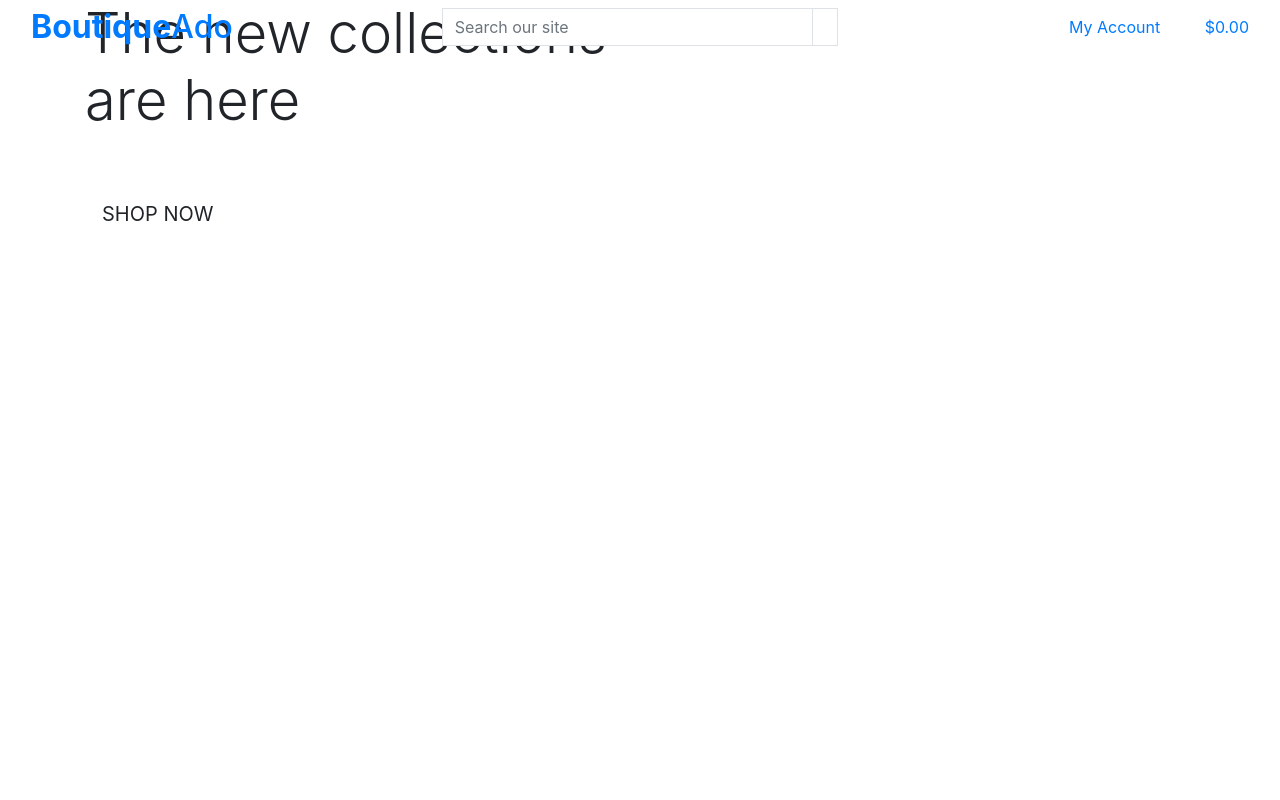
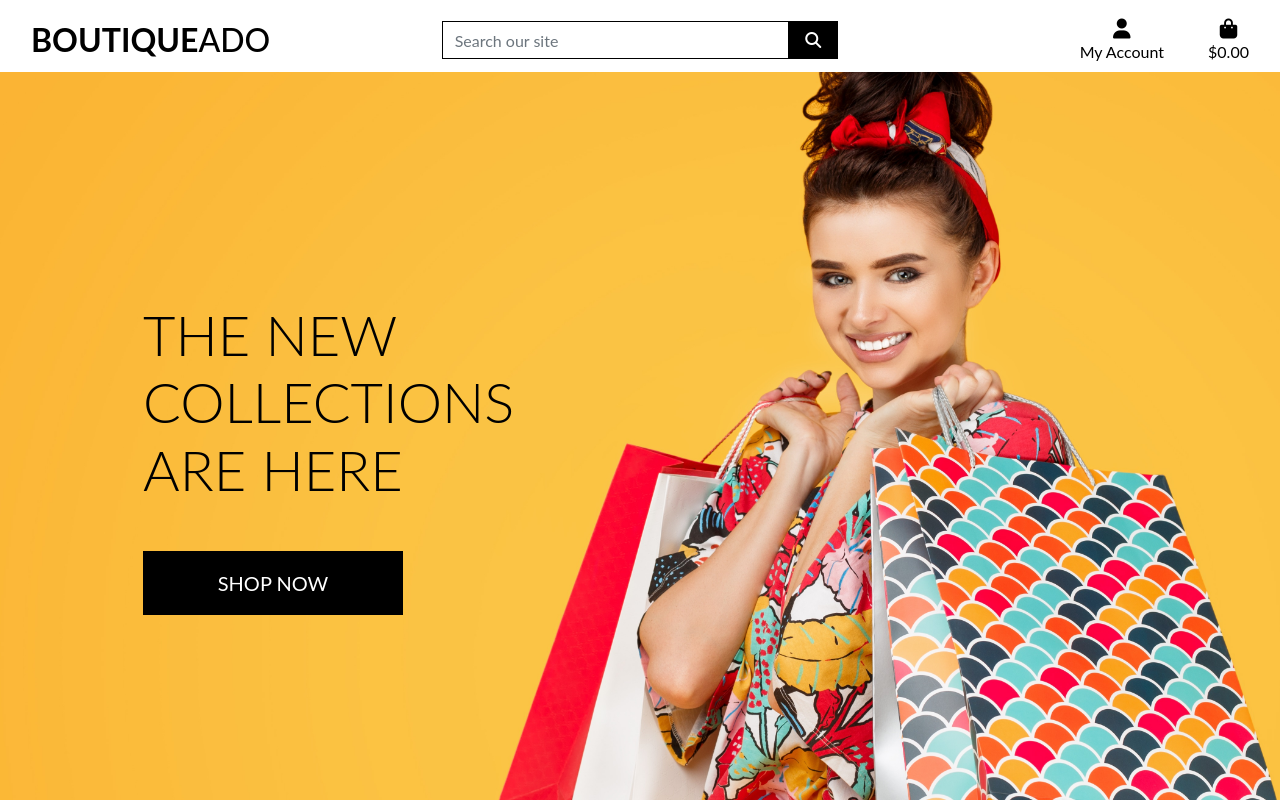
Before and after one commit to KJLuton/boutique_ado_V1, a Django app: page / in a window 1280 px wide. Run offline with Django 3.2, Linux system fonts and the light colour scheme; some libraries are stand-ins or nearby versions.

Commit message:
Finalise homepage

```diff
--- a/boutique_ado/settings.py
+++ b/boutique_ado/settings.py
@@ -11,6 +11,8 @@ https://docs.djangoproject.com/en/3.2/ref/settings/
 """
 import os
 from pathlib import Path
+from django.conf import settings
+from django.conf.urls.static import static
 
 # Build paths inside the project like this: BASE_DIR / 'subdir'.
 BASE_DIR = Path(__file__).resolve().parent.parent
@@ -146,6 +148,10 @@ USE_TZ = True
 # https://docs.djangoproject.com/en/3.2/howto/static-files/
 
 STATIC_URL = '/static/'
+STATICFILES_DIRS = (os.path.join(BASE_DIR, 'static'),)
+
+MEDIA_URL = '/media/'
+MEDIA_ROOT = os.path.join(BASE_DIR, 'media')
 
 # Default primary key field type
 # https://docs.djangoproject.com/en/3.2/ref/settings/#default-auto-field
--- a/boutique_ado/urls.py
+++ b/boutique_ado/urls.py
@@ -15,9 +15,11 @@ Including another URLconf
 """
 from django.contrib import admin
 from django.urls import path, include
+from django.conf import settings
+from django.conf.urls.static import static
 
 urlpatterns = [
     path('admin/', admin.site.urls),
     path('accounts/', include('allauth.urls')),
     path('', include('home.urls')),
-]
+] + static(settings.MEDIA_URL, document_root=settings.MEDIA_ROOT)
--- /dev/null
+++ b/static/css/base.css
@@ -0,0 +1,81 @@
+html {
+    height: 100%;
+}
+
+body {
+    background: url('/media/homepage_background_cropped.jpeg') no-repeat center center fixed;
+    background-size: cover;
+    height: calc(100vh - 164px);
+    color: #555;
+    font-family: 'Lato';
+}
+
+/* from Bulma */
+.icon {
+    align-items: center;
+    display: inline-flex;
+    justify-content: center;
+    height: 1.5rem;
+    width: 1.5rem;
+}
+
+.logo-font {
+    text-transform: uppercase;
+}
+
+.main-logo-link {
+    width: fit-content;
+}
+
+.shop-now-button {
+    background: black;
+    color: white;
+    min-width: 260px;
+}
+
+.btn-black {
+    background: black;
+    color: white;
+}
+
+.shop-now-button:hover,
+.shop-now-button:active,
+.shop-now-button:focus,
+.btn-black:hover,
+.btn-black:active,
+.btn-black:focus {
+    background: #222;
+    color: white;
+}
+
+.text-black {
+    color: #000 !important;
+}
+
+.border-black {
+    border: 1px solid black !important;
+}
+
+/* -------------------------------- Media Queries */
+
+/* Slightly larger container on xl screens */
+@media (min-width: 1200px) {
+  .container {
+    max-width: 80%;
+  }
+}
+
+/* fixed top navbar only on medium and up */
+@media (min-width: 992px) {
+    .fixed-top-desktop-only {
+        position: fixed;
+        top: 0;
+        right: 0;
+        left: 0;
+        z-index: 1030;
+    }
+
+    .header-container {
+        padding-top: 164px;
+    }
+}
--- a/templates/base.html
+++ b/templates/base.html
@@ -15,6 +15,11 @@
     {% block corecss %}
         <!-- Bootstrap CSS -->
         <link rel="stylesheet" href="https://cdn.jsdelivr.net/npm/bootstrap@4.6.1/dist/css/bootstrap.min.css" integrity="sha384-zCbKRCUGaJDkqS1kPbPd7TveP5iyJE0EjAuZQTgFLD2ylzuqKfdKlfG/eSrtxUkn" crossorigin="anonymous">
+        <link rel="preconnect" href="https://fonts.googleapis.com">
+        <link rel="preconnect" href="https://fonts.gstatic.com" crossorigin>
+        <link href="https://fonts.googleapis.com/css2?family=Shadows+Into+Light&display=swap" rel="stylesheet">
+        {% load static %}
+        <link rel="stylesheet" href="{% static 'css/base.css' %}">
     {% endblock %}
 
     {% block extra_corecss %}
@@ -22,6 +27,7 @@
 
     {% block corejs %}
         <!-- Option 1: Bootstrap Bundle with Popper -->
+        <script src="https://kit.fontawesome.com/4615260e07.js" crossorigin="anonymous"></script>
         <script src="https://cdn.jsdelivr.net/npm/jquery@3.5.1/dist/jquery.slim.min.js" integrity="sha384-DfXdz2htPH0lsSSs5nCTpuj/zy4C+OGpamoFVy38MVBnE+IbbVYUew+OrCXaRkfj" crossorigin="anonymous"></script>
         <script src="https://cdn.jsdelivr.net/npm/bootstrap@4.6.1/dist/js/bootstrap.bundle.min.js" integrity="sha384-fQybjgWLrvvRgtW6bFlB7jaZrFsaBXjsOMm/tB9LTS58ONXgqbR9W8oWht/amnpF" crossorigin="anonymous"></script>
     {% endblock %}
@@ -33,7 +39,7 @@
   </head>
   <body>
     <header class="container-fluid fixed-top">
-      <div class="row">
+      <div id="topnav" class="row bg-white pt-lg-2 d-none d-lg-flex">
         <div class="col-12 col-lg-4 my-auto py-1 py-lg-0 text-center text-lg-left">
           <a href="{% url 'home' %}" class="nav-link main-logo-link">
             <h2 class="logo-font text-black my-0"><strong>Boutique</strong>Ado</h2>
```
Also changed, not shown: media/homepage_background_cropped.jpeg (added). Lines whose indentation alone changed are shown as unchanged.
